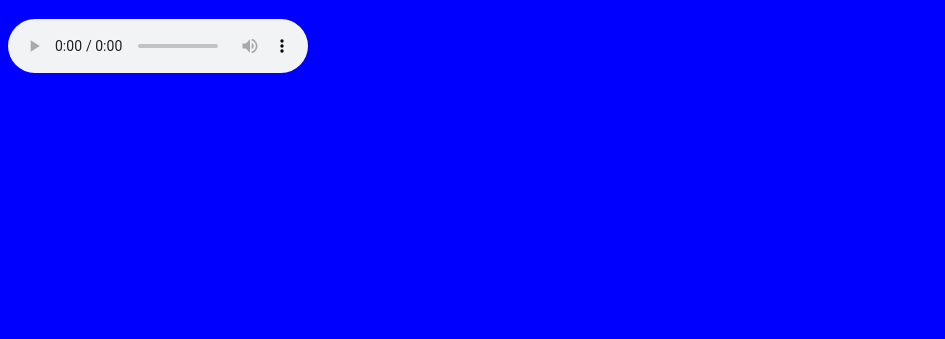
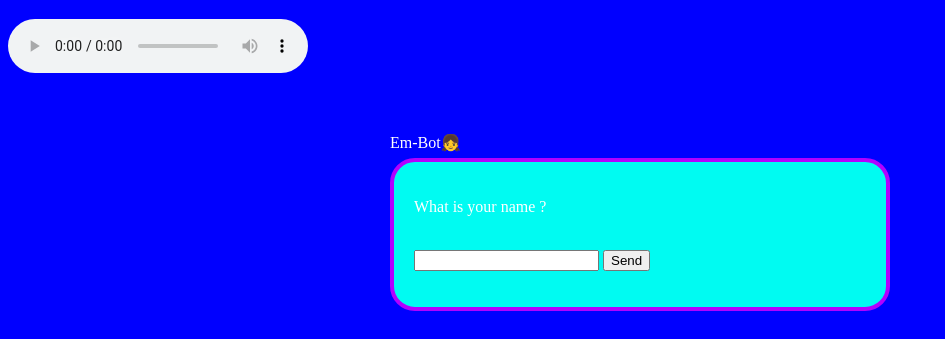
Before and after one commit to Viper-2027/Viper-2027.github.io, a plain HTML site: page index.html in a window 1280 px wide. Shown: the part 2318-2657 px from the top of the page, without its empty margins (0-945 px from the left). Before the commit the page ends 2407 px from the top, so only its background shows below. Drawn offline with Linux system fonts and the light colour scheme.

Commit message:
Add files via upload

```diff
--- a/index.html
+++ b/index.html
@@ -153,8 +153,135 @@ The gear required for each weapon are
 </p>
 
 
+    <div style="margin-left: auto; margin-right: auto; margin-top: 40px;
+    padding: 20px; width: 500px; font-size: 16px; font-family:'times-new-roman', times-new-roman;">
+    Em-Bot👧
+
+   <div style=" margin-top:6px; padding: 20px; background-color: #00fbf2;
+   border: 4px solid #b300ff; border-radius: 25px;">
 
 
+    <form name="chatForm">
+        <p id="botSays">What is your name ? </p>
+        <br>
+        <input type="text" name="userInput" >
+        <input type="button" value="Send" onClick="displayFeedback(this.form)">
+
+
+    </form>
+   </div>
+   </div>
+
+
+<script>
+
+
+var counter=0;
+var totalQuestions=5;
+
+
+var myGraduationYear= 2027;
+var myMajor="history";
+var myFavoriteArtist = "Good Kid";
+
+
+//create a list of the majors you are/ were interested in
+var majorInterestedList=["sociology", "psychology", "datascience", "neuroscience" ];
+
+
+var favoriteArtistList = [ "Friday Pilots Club", "Sainte Blonde", "Ed Sheeran", "Shawn Mendes", "Taylor Swift" ];
+
+
+var userName;
+
+
+    function displayFeedback(form) {
+
+
+        counter++;
+
+
+        var feedbackText="";
+        var newQuestionText="";
+
+
+        var userInput= form.userInput.value;
+
+
+        if (counter==1) {
+            userName= userInput;
+            feedbackText="Hello, "+ userName+" ! " +"<br>Nice to meet you."+
+            " I'm Em, a freshman at Mount Holyoke College.";
+
+
+            newQuestionText="Do you also attend Mount Holyoke College ?";
+        }
+
+
+        if (counter==2) {
+            feedbackText="Thanks for sharing.";
+            newQuestionText="What is your major ?";
+        }
+
+
+        if (counter==3) {
+            if (userInput.toLowerCase()== myMajor) feedbackText="Great! I am also majoring in "+ userInput+".";
+
+            else {
+                feedbackText="I guess you must find "+userInput+" very interesting."+" I am majoring in "+myMajor;
+
+                //check if user's major is one the majors in your majorInterestedList
+                for (let i = 0; i < majorInterestedList.length; i++) {
+                    if (userInput.toLowerCase() == majorInterestedList[i]) {
+                        feedbackText=userInput+ " was one of the majors I was interested to pursue."+
+                        " I am now majoring in "+myMajor+".";
+                    }
+                }
+        }
+
+
+        newQuestionText="When are you graduating ?";
+        }
+
+
+        if (counter==4) {
+            if (userInput== myGraduationYear) feedbackText="I am also graduating the same year ! ";
+            else if (userInput< myGraduationYear) feedbackText="Nice. You will be graduating earlier than me.";
+            else if (userInput> myGraduationYear) feedbackText="Nice. I will be graduating in "+ myGraduationYear+", a bit later than you.";
+            else feedbackText="Thanks for sharing.";
+
+
+            newQuestionText="Who is your favorite artist ?";
+        }
+
+        if (counter==5) {
+            if (userInput.toLowerCase()== myFavoriteArtist.toLowerCase()) feedbackText="Cool! I also like that artist "+ userInput+".";
+
+            else {
+                feedbackText="I guess you must find "+userInput+" very interesting."+" I am majoring in "+myMajor;
+
+                //check if user's major is one the majors in your majorInterestedList
+                for (let i = 0; i < favoriteArtistList.length; i++) {
+                    if (userInput.toLowerCase() == favoriteArtistList[i].toLowerCase()) {
+                        feedbackText=userInput+ " was one of the artists I like."+
+                        " My favorite Artist is "+myFavoriteArtist+".";
+                    }
+                }
+        }
+        }
+
+        //if you have reached the last question
+        if (counter>=totalQuestions ) {
+            feedbackText=feedbackText+"<br><br>It was nice talking to you, "+userName+"."+
+            "<br>I hope you have a great day!";
+        }
+
+        //update the feedback and clear the input box
+        document.getElementById("botSays").innerHTML = feedbackText+ "<br><br>"+newQuestionText;
+        form.userInput.value="";
+    }
+
+
+</script>
 </body>
-
 </html>
```
